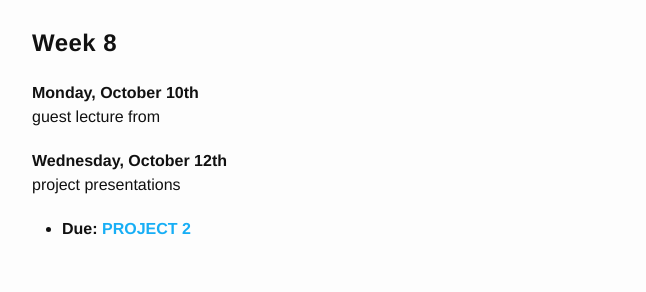
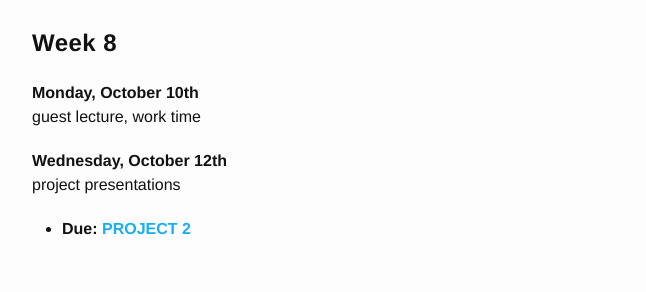
Before and after one commit to coloringchaos/form-fall-16, a Jekyll site: the page built from schedule.md, in a window 1280 px wide and 900 px high, scrolled down 2590 px. Shown: the part 152-444 px from the top of the window, without its empty margins (238-884 px from the left). Built offline with Jekyll 4.4.1, drawn with Linux system fonts in a browser that asks for light colours.

Commit message:
schedule update

```diff
--- a/schedule.md
+++ b/schedule.md
@@ -78,7 +78,7 @@ Assignments are due on the day that they are listed.
 + **Due:** [Assignment 6, 3D mini](/form-fall-16/assignment-6)
 
 # Week 8
-**Monday, October 10th** <br> guest lecture from
+**Monday, October 10th** <br> guest lecture, work time
 
 **Wednesday, October 12th** <br> project presentations
 
```
